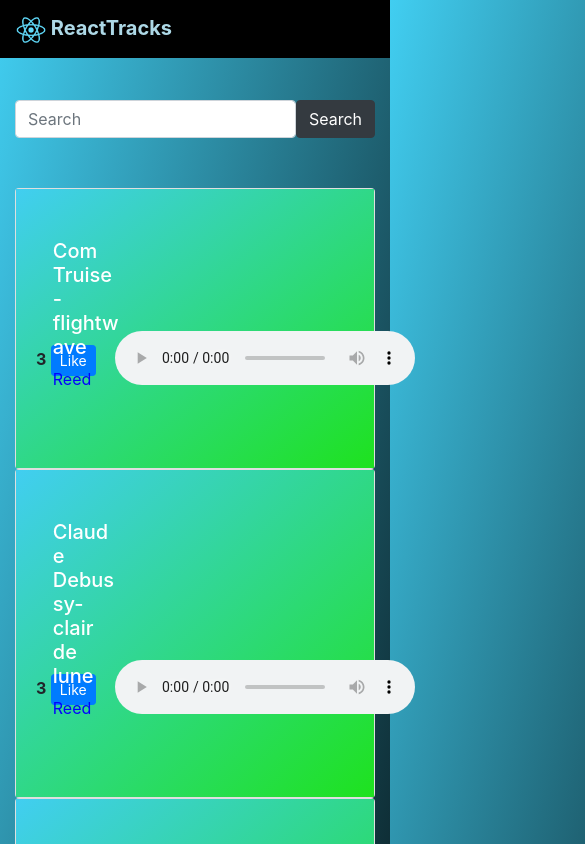
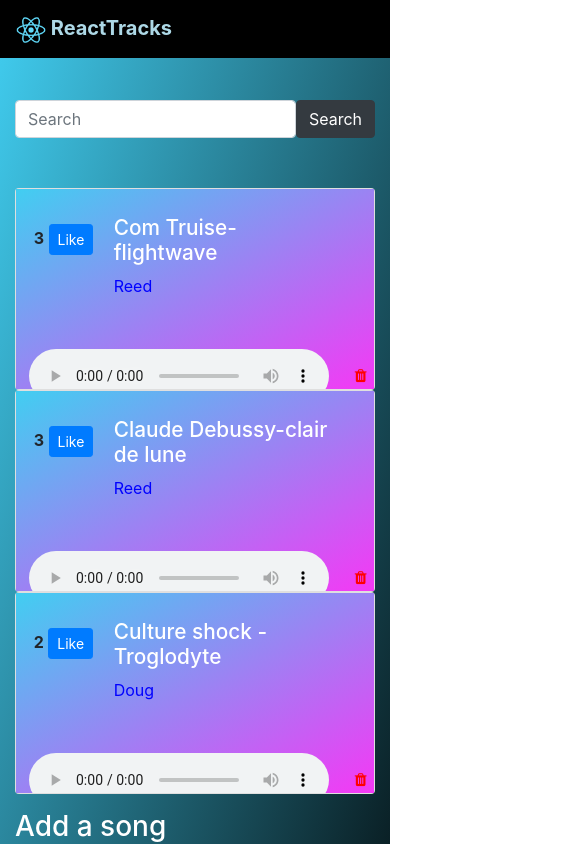
Before and after one commit to aakibRex/react-tracks, a React (Create React App) app: page / in a window 390 px wide. Shown: the top 844 px of the page, 585 px wide, since content can reach past the window. Built offline with nearby package versions, Linux system fonts and the light colour scheme.

Commit message:
000|AQUIB_NAZMI|UI changes and optimization

```diff
--- a/src/App.js
+++ b/src/App.js
@@ -16,7 +16,7 @@
   }
   const search = (query) => {
     let results = medias.filter(media => {
-      return media.title.includes(query);
+      return media.title.toLowerCase().includes(query.toLowerCase());
     })
     setMedias([...results]);
   }
--- a/src/components/AddMedia.js
+++ b/src/components/AddMedia.js
@@ -10,6 +10,8 @@
             alert("title or subtitle cannot be blank");
         }
         props.addMedia(title,subtitle);
+        setTitle("");
+        setSubtitle("");
     }
     const text_style = {
         color:"white"
--- a/src/components/Header.js
+++ b/src/components/Header.js
@@ -7,15 +7,13 @@
     }
     return (
         <div>
-
             <nav className="navbar  fixed-top " style={{backgroundColor:"black"}}>
                 <a class="navbar-brand" href="valuebound.com">
                     <img src="logo192.png" width="30" height="30" alt="logo"/>
                      <strong style={text_style}>{props.title}</strong>
                 </a>
-                {/* <span className="navbar-brand mb-0 h1">{props.title}</span> */}
+               {/* <span className="navbar-brand mb-0 h1">{props.title}</span> */}
             </nav>
-
         </div>
     )
 }
--- a/src/components/Medias.js
+++ b/src/components/Medias.js
@@ -3,11 +3,11 @@
 
 export const Medias = (props) => {
     const p_style = {
-        color:"white"
+        color:"black"
     }
 return (
     <div className="container">
-        {props.medias.length === 0 ? <h4 style={p_style}>no songs to display</h4>:
+        {props.medias.length === 0 ? <h4 style={p_style}>*no songs to display*</h4>:
                  props.medias.map((song) => {
                    return <MediaItems song={song} key={song.sno} onDelete={props.onDelete} />
                  })
--- a/src/components/mediaitems.css
+++ b/src/components/mediaitems.css
@@ -1,3 +1,4 @@
+
 .parent {
       width : 70%;
       height : 100px;
@@ -11,7 +12,7 @@
 
   }
   .card-body{
-    background-image: linear-gradient(to bottom right, rgb(65, 206, 241), rgb(30, 226, 30));
+    background-image: linear-gradient(to bottom right, rgb(65, 206, 241), rgb(245, 56, 245));
   }
 
 .title{
@@ -25,24 +26,35 @@
   position: relative; bottom: 20px;
 }
 .title h4{
-  font-size: 1.25rem;
+  font-size: 1.3rem;
 }
 /* Style buttons */
 .btn-del {
   /* background-color: DodgerBlue; */
-  background-image: linear-gradient(to bottom right, rgb(233, 13, 50), red);
+  /* background-image: linear-gradient(to bottom right, rgb(233, 13, 50), red); */
+  background-color: transparent;
   border: none; /* Remove borders */
-  color: white; /* White text */
+  color: red; /* White text */
   padding: 12px 16px; /* Some padding */
-  font-size: 16px; /* Set a font size */
+  font-size: 25px; /* Set a font size */
   cursor: pointer; /* Mouse pointer on hover */
 }
 
 /* Darker background on mouse-over */
 .btn-del:hover {
-  background-color: red;
+   background-image: linear-gradient(to bottom right, rgb(233, 13, 50), red);
 }
 @media only screen and (max-width: 768px) {
+  body{
+    width: auto;
+  }
+  .parent div {
+    width:30%;
+    height: auto;
+  }
+  .card-body{
+    overflow: scroll;
+  }
   .title{
     margin-left: 0;
     position: relative; right: 50px;
@@ -51,6 +63,39 @@
     position: relative; right:55px;
   }
   .button{
-    position: relative; right: 500px; bottom: 60px;
+    position: relative; left: 550px; bottom: 85px;
   }
 }
+@media only screen and (max-width: 425px) {
+  .title{
+    margin-left: 0;
+    position: relative; left: 30px; bottom: 75px;
+  }
+  .audio-bar{
+    position: relative; bottom: 40px;
+  }
+  .button{
+    position: relative; left: 255px; bottom: 96px;
+  }
+  .btn-del{
+    font-size: 15px;
+  }
+  .likes{
+    position: relative; right: 50px;
+    margin-top: 5px;
+  }
+  .card-body {
+    width : auto;
+    height : auto;
+    overflow-y: scroll;
+    display : flex;
+    flex-direction: column;
+    justify-content: center;
+    align-items: center;
+    margin :auto;
+}
+.parent div {
+  width:auto;
+  height: auto;
+}
+}
```
Also changed, not shown: 1 other file (tests, documents, lock files or other folders).
